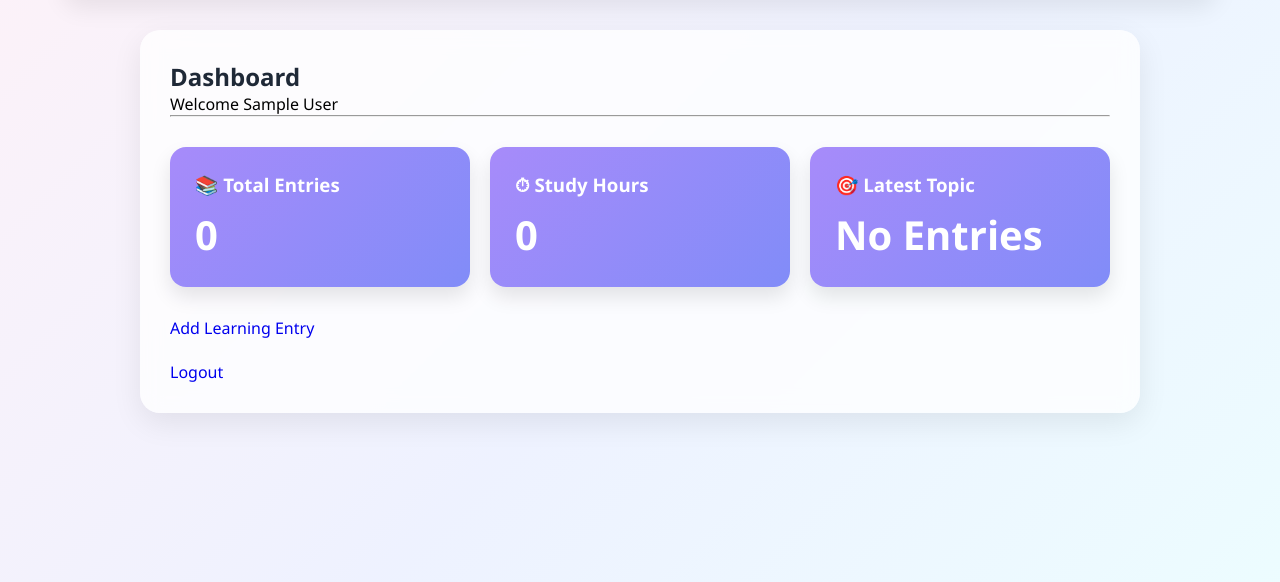
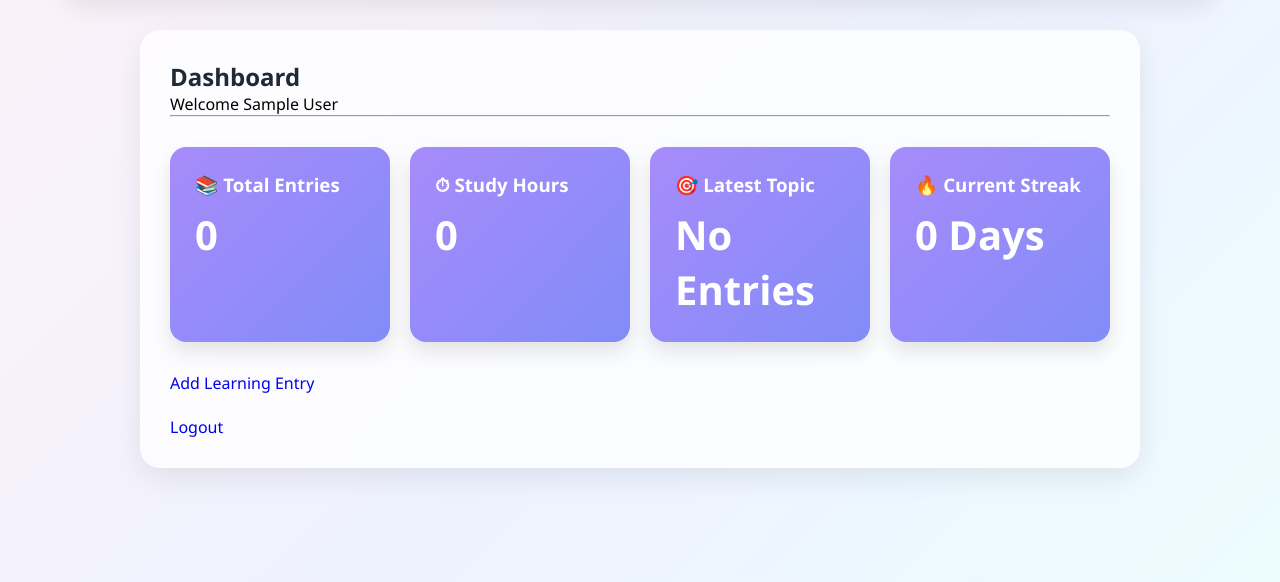
Before and after one commit to mayank200529/trackify-ai, a Flask app: page /dashboard in a window 1280 px wide. Shown: the part 89-671 px from the top of the page. Run offline with Flask 3, Linux system fonts and the light colour scheme; the visitor is signed in with stand-in values (Sample User, id 1); data that the repository does not hold is empty.

Commit message:
feat: add study streak tracking

```diff
--- a/app.py
+++ b/app.py
@@ -1,6 +1,7 @@
 from flask import Flask, render_template, request, session, redirect
 from db import get_db_connection
 from werkzeug.security import generate_password_hash, check_password_hash
+from datetime import date
 
 app = Flask(__name__)
 app.secret_key = "trackify_secret"
@@ -102,6 +103,30 @@ def dashboard():
 
     latest_topic = latest["topic"] if latest else "No Entries"
 
+    cursor.execute(
+        """
+        SELECT DISTINCT entry_date
+        FROM learning_entries
+        WHERE user_id=%s
+        ORDER BY entry_date DESC
+        """,
+        (user_id,)
+    )
+
+    dates = cursor.fetchall()
+
+    streak = 0
+    today = date.today()
+
+    for row in dates:
+
+        entry_date = row["entry_date"]
+
+        if (today - entry_date).days == streak:
+            streak += 1
+        else:
+            break
+
     cursor.close()
     conn.close()
 
@@ -109,7 +134,8 @@ def dashboard():
         "dashboard.html",
         total_entries=total_entries,
         total_hours=total_hours,
-        latest_topic=latest_topic
+        latest_topic=latest_topic,
+        streak=streak
     )
 
 
--- a/templates/dashboard.html
+++ b/templates/dashboard.html
@@ -25,6 +25,11 @@
         <h1>{{ latest_topic }}</h1>
     </div>
 
+    <div class="stat-card">
+        <h3>🔥 Current Streak</h3>
+        <h1>{{ streak }} Days</h1>
+    </div>
+
 </div>
 
 <a href="/learning">Add Learning Entry</a>
```
